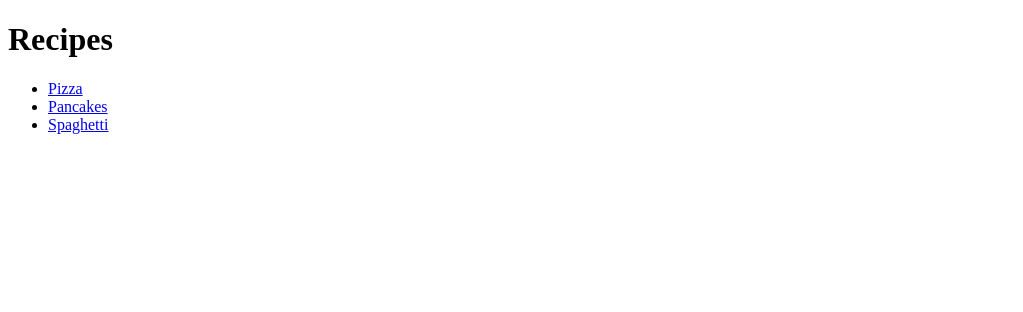
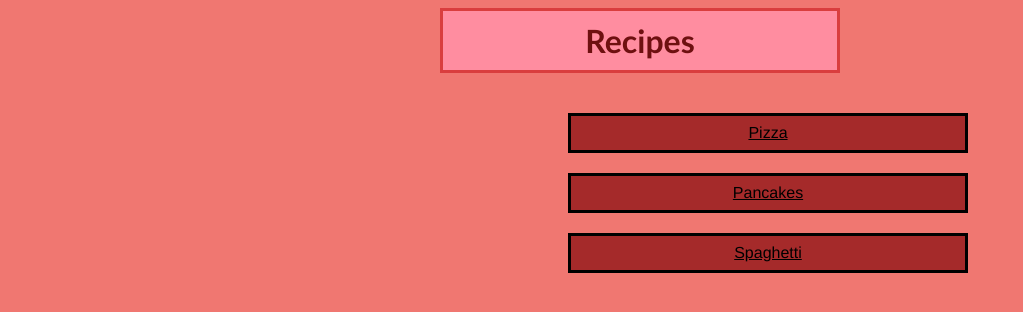
Before and after one commit to R-Najdaoui/recipes, a plain HTML site: page index.html in a window 1280 px wide. Shown: the whole page, without its empty margins (0-1023 px from the left). Drawn offline with Linux system fonts and the light colour scheme.

Commit message:
Add simple styles

```diff
--- /dev/null
+++ b/all-recipes/recipes.css
@@ -0,0 +1,38 @@
+*,
+*::before
+*::after {
+    box-sizing: border-box;
+}
+* {
+    color: black;
+    text-align: center;
+    font-family: 'Gill Sans', 'Gill Sans MT', Calibri, 'Trebuchet MS', sans-serif;
+    margin: 25px;
+}
+ul, ol {
+    list-style-position: inside;
+}
+body {
+    background-color: rgb(244, 156, 156);
+}
+img {
+    border: rgb(207, 96, 96) solid 10px;
+}
+h1 {
+    color: white;
+    background-color: rgb(110, 66, 66);
+    margin: auto;
+    padding: 10px;
+    width: 600px;
+}
+h2 {
+    color: white;
+    background-color: rgb(164, 122, 122);
+    width: 400px;
+    margin: auto;
+    padding: 10px;
+}
+h3 {
+    color: rgb(0, 0, 0);
+    margin: auto;
+}
--- a/index.html
+++ b/index.html
@@ -4,13 +4,14 @@
     <meta charset="UTF-8">
     <meta name="viewport" content="width=device-width, initial-scale=1.0">
     <title>Recipes</title>
+    <link rel="stylesheet" href="styles.css">
 </head>
 <body>
     <h1>Recipes</h1>
-    <ul>
-        <li><a href="all-recipes/pepperoni-pizza.html">Pizza</a></li>
-        <li><a href="all-recipes/pancakes.html">Pancakes</a></li>
-        <li><a href="all-recipes/spaghetti.html">Spaghetti</a></li>
+    <ul style="list-style: none;">
+        <li class="Recipes Pizza"><a href="all-recipes/pepperoni-pizza.html">Pizza</a></li>
+        <li class="Recipes Pancakes"><a href="all-recipes/pancakes.html">Pancakes</a></li>
+        <li class="Recipes Spaghetti"><a href="all-recipes/spaghetti.html">Spaghetti</a></li>
     </ul>
 </body>
 </html>
--- /dev/null
+++ b/styles.css
@@ -0,0 +1,46 @@
+*,
+*::before,
+*::after {
+    box-sizing: border-box;
+}
+
+body {
+    background-color: rgb(240, 119, 113);
+}
+
+h1 {
+    text-align: center;
+    color: rgb(110, 16, 16);
+    background-color: rgb(255, 141, 160);
+    border: rgb(217, 62, 62) solid;
+    padding: 10px 10px;
+    margin: auto;
+    width: 400px;
+    font-family: 'Gill Sans', 'Gill Sans MT', Calibri, 'Trebuchet MS', sans-serif;
+}
+
+.Recipes {
+    font-family: 'Franklin Gothic Medium', 'Arial Narrow', Arial, sans-serif;
+    background-color: brown;
+    width: 400px;
+    border: black solid;
+    text-align: center;
+    padding: 8px 8px;
+    margin: 520px;
+}
+
+a {
+    color: black;
+}
+.Pizza {
+    margin-bottom: 20px;
+    margin-top: 40px;
+}
+.Pancakes {
+    margin-bottom: 20px;
+    margin-top: 20px;
+}
+.Spaghetti {
+    margin-bottom: 20px;
+    margin-top: 20px;
+}
```
Also changed, not shown: all-recipes/pancakes.html (+2 -1 lines), all-recipes/pepperoni-pizza.html (+2 -1 lines), all-recipes/spaghetti.html (+1 -0 lines), 2 other files.
